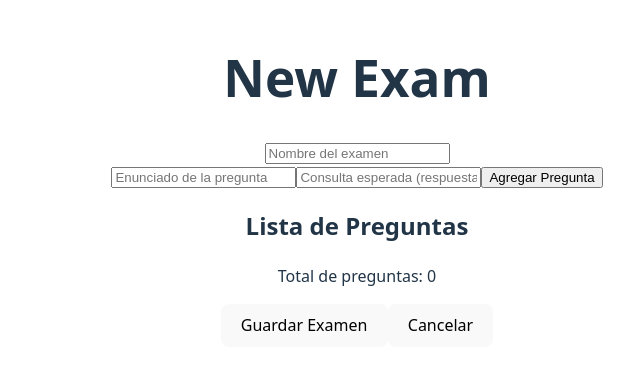
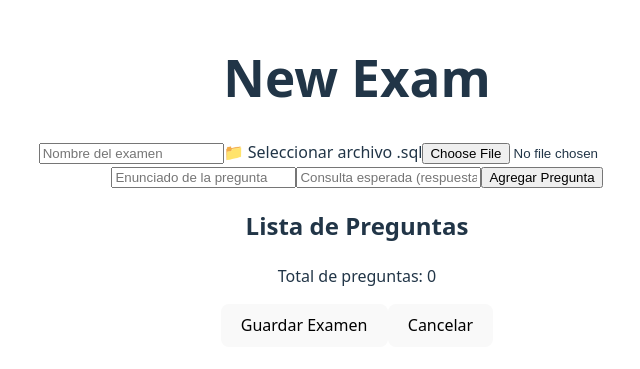
Before and after one commit to kicconsu/SQLExam, a React (Vite) app in the folder front/: page /ProfessorExam in a window 1280 px wide. Shown: the part 219-588 px from the top of the page, without its empty margins (283-923 px from the left). Built offline with nearby package versions, Linux system fonts and the light colour scheme.

Commit message:
porfessor exam finally working (creo)
falta que el backend logre recibir lo que manda el front

```diff
--- a/front/src/pages/ProfessorExam.jsx
+++ b/front/src/pages/ProfessorExam.jsx
@@ -43,14 +43,30 @@ export default function ProfessorExam() {
   function deleteItem(index) {
     setList(list.filter((_, i) => i !== index));
 }
+ function handleFileChange(e) {
+    const file = e.target.files[0];
+
+    if (file) {
+      // Validar que sea un archivo .bak
+      if (!file.name.endsWith('.sql')) {
+        alert('Por favor selecciona un archivo .sql');
+        e.target.value = ''; // Limpiar el input
+        return;
+      }
+
+      setDbAsociada(file);
+      setDbFileName(file.name);
+      console.log(' Archivo seleccionado:', file.name);
+    }
+  }
   async function handleSaveExam() {
     // Validaciones
     if (!projectName.trim()) {
       alert('Por favor ingresa el nombre del examen');
       return;
     }
-    if (!dbAsociada && !isEditMode) {
-      alert('Por favor selecciona un archivo .bak');
+    if (!dbAsociada ) {
+      alert('Por favor selecciona un archivo .sql');
       return;
     }
 
@@ -81,14 +97,13 @@ export default function ProfessorExam() {
 
 
       const payload = {
-        profe: profe.name ,
+        profe: user?.name,
         nombre_examen: projectName,
-        db_asociada: dbAsociada,
         preguntas: preguntasFormateadas
       };
 
 
-      formData.append('exam_data', JSON.stringify(examData));
+      formData.append('exam_data', JSON.stringify(payload));
       // Ennvio al backend
       const response = await fetch('http://localhost:3000/api/make-exam', {
         method: 'POST',
@@ -96,7 +111,7 @@ export default function ProfessorExam() {
 
           'Authorization': `Bearer ${token}`
         },
-        body: JSON.stringify(payload)
+        body: formData
       });
 
       const data = await response.json();
@@ -137,8 +152,32 @@ return (
           placeholder="Nombre del examen"
           value={projectName}
           onChange={(e) => setProjectName(e.target.value)}
+          disabled={loading}
         />
 
+        {/* INPUTARCHIVO */}
+
+          <label
+            htmlFor="file-upload"
+
+          >
+            📁 Seleccionar archivo .sql
+          </label>
+
+          <input
+            id="file-upload"
+            type="file"
+            accept=".sql"
+            onChange={handleFileChange}
+            disabled={loading}
+
+          />
+
+          {dbFileName && (
+            <div style={{ marginTop: '10px' }}>
+              <strong>Archivo seleccionado:</strong> {dbFileName}
+            </div>
+          )}
 
       </form>
 
```
Also changed, not shown: front/src/pages/HomePageProfessor.jsx (+4 -4 lines).
